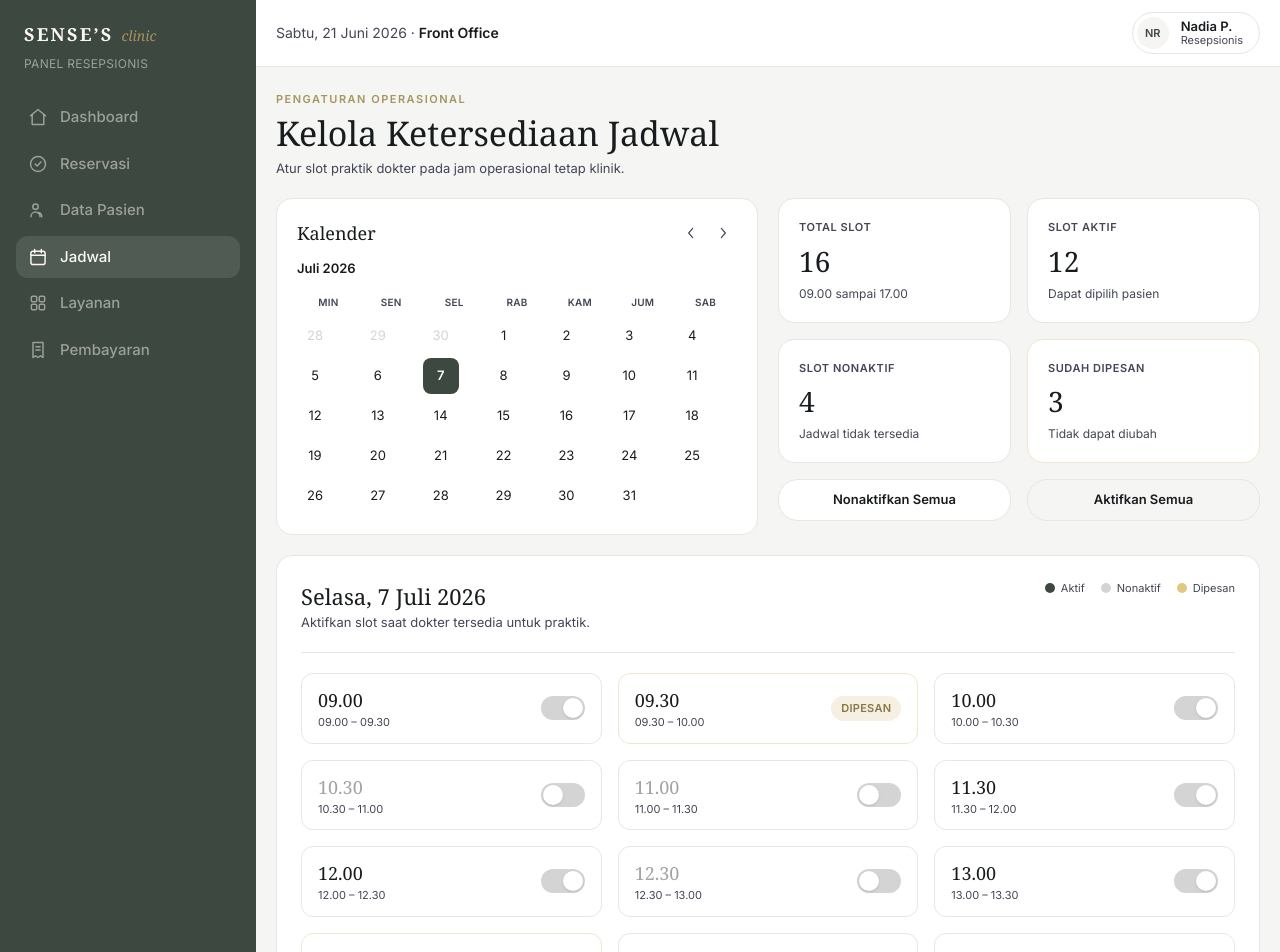
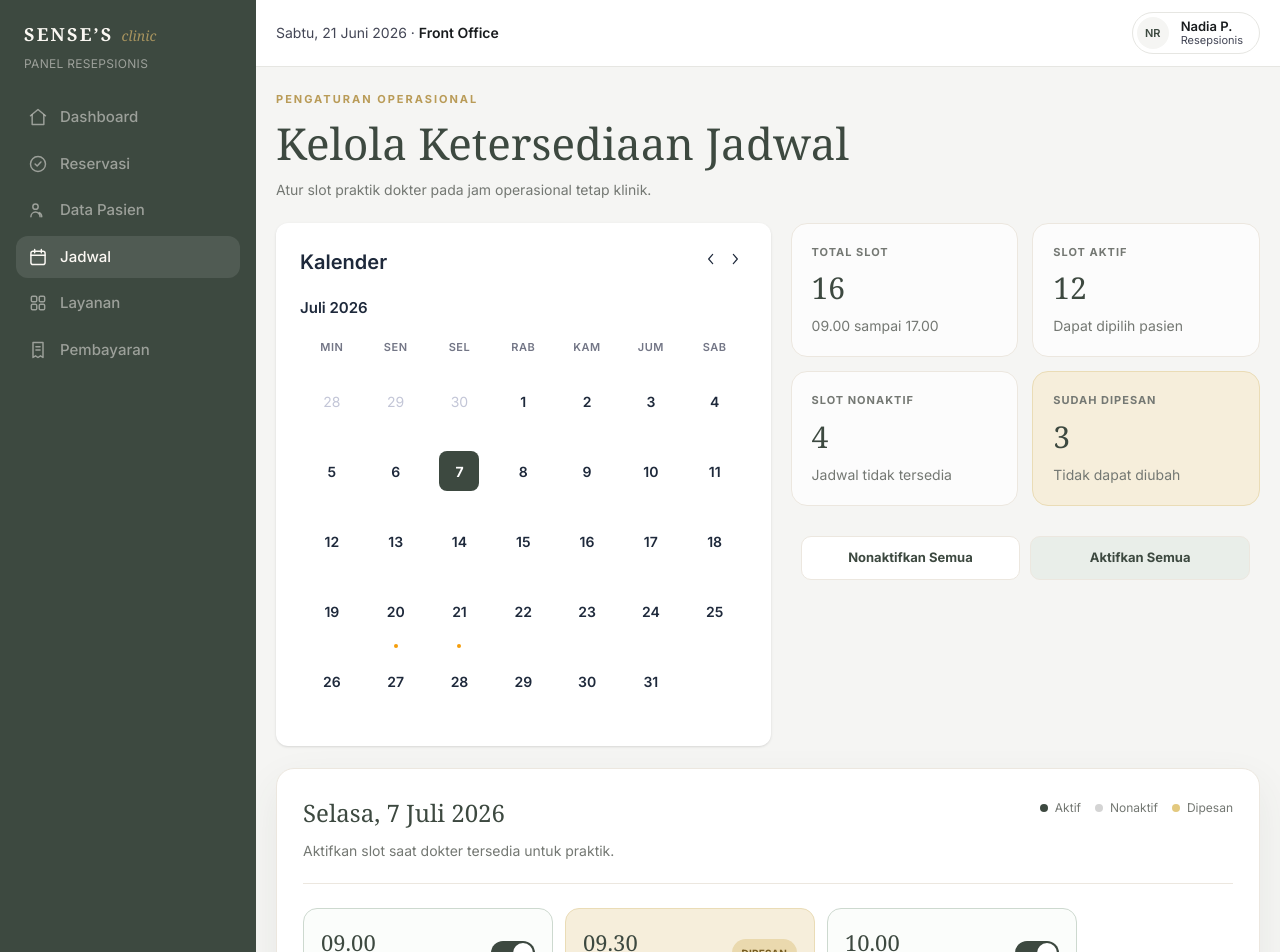
Before and after one commit to naycaaido/senses-app, a React (Vite) app in the folder frontend/: page /resepsionis/jadwal in a window 1280 px wide. Shown: the top 952 px of the page. Built offline with nearby package versions, Linux system fonts and the light colour scheme.

Commit message:
fix: recreate operational page

```diff
--- a/frontend/src/features/receptionist/pages/ReceptionistOperationalSchedulePage.jsx
+++ b/frontend/src/features/receptionist/pages/ReceptionistOperationalSchedulePage.jsx
@@ -1,225 +1,354 @@
-import { useState } from 'react'
-import { IconChevronLeft, IconChevronRight } from '../components/Icons.jsx'
-import { Button, Card, Chip } from '../components/ui.jsx'
-import { TIME_SLOTS, useStore } from '../data/store.jsx'
-import { cx } from '../utils/cx.js'
+import { useMemo, useState } from "react";
+import { IconChevronLeft, IconChevronRight } from "../components/Icons.jsx";
+import { TIME_SLOTS, useStore } from "../data/store.jsx";
+import { cx } from "../utils/cx.js";
 
-
-const WEEKDAYS = ['MIN', 'SEN', 'SEL', 'RAB', 'KAM', 'JUM', 'SAB']
+const WEEKDAYS = ["MIN", "SEN", "SEL", "RAB", "KAM", "JUM", "SAB"];
 const MONTHS_ID = [
-  'Januari', 'Februari', 'Maret', 'April', 'Mei', 'Juni',
-  'Juli', 'Agustus', 'September', 'Oktober', 'November', 'Desember',
-]
+  "Januari",
+  "Februari",
+  "Maret",
+  "April",
+  "Mei",
+  "Juni",
+  "Juli",
+  "Agustus",
+  "September",
+  "Oktober",
+  "November",
+  "Desember",
+];
 
 function endOf(slot) {
-  const [h, m] = slot.split('.').map(Number)
-  const total = h * 60 + m + 30
-  return `${String(Math.floor(total / 60)).padStart(2, '0')}.${String(total % 60).padStart(2, '0')}`
+  const [h, m] = slot.split(".").map(Number);
+  const total = h * 60 + m + 30;
+  return `${String(Math.floor(total / 60)).padStart(2, "0")}.${String(total % 60).padStart(2, "0")}`;
 }
 
 function Toggle({ checked, disabled, onChange, label }) {
   return (
     <button
-      role="switch"
+      role='switch'
       aria-checked={checked}
       aria-label={label}
       disabled={disabled}
       onClick={onChange}
-      className={cx('relative h-6 w-11 shrink-0 rounded-full bg-neutral-300 transition-colors disabled:cursor-not-allowed disabled:opacity-50', checked && 'bg-[#3d4940]')}
+      className={cx(
+        "relative h-6 w-11 shrink-0 rounded-full transition-colors disabled:cursor-not-allowed",
+        checked ? "bg-[#3d4940]" : "bg-[#d4d4d4]",
+        disabled && "opacity-50",
+      )}
     >
-      <span className={cx('absolute top-0.5 left-0.5 size-5 rounded-full bg-white shadow-sm transition-all', checked && 'left-[22px]')} />
+      <span
+        className={cx(
+          "absolute top-0.5 left-0.5 size-5 rounded-full bg-white shadow-sm transition-transform",
+          checked && "translate-x-5",
+        )}
+      />
     </button>
-  )
+  );
 }
 
-function MiniCalendar({ selected, onSelect }) {
-  const [cursor, setCursor] = useState(new Date(2026, 6, 1))
-  const year = cursor.getFullYear()
-  const month = cursor.getMonth()
-  const firstWeekday = new Date(year, month, 1).getDay()
-  const daysInMonth = new Date(year, month + 1, 0).getDate()
-  const daysInPrev = new Date(year, month, 0).getDate()
+export default function JadwalOperasional() {
+  const { schedule, toggleSlot, setAllSlots, resetSchedule, reservations } =
+    useStore();
+  const [cursor, setCursor] = useState(new Date(2026, 6, 1));
+  const [selectedDate, setSelectedDate] = useState(new Date(2026, 6, 7));
+  const [saved, setSaved] = useState(false);
 
-  const cells = []
-  for (let i = firstWeekday - 1; i >= 0; i--) cells.push({ day: daysInPrev - i, muted: true })
-  for (let d = 1; d <= daysInMonth; d++) cells.push({ day: d, muted: false })
+  const year = cursor.getFullYear();
+  const month = cursor.getMonth();
+  const firstWeekday = new Date(year, month, 1).getDay();
+  const daysInMonth = new Date(year, month + 1, 0).getDate();
+  const daysInPrev = new Date(year, month, 0).getDate();
+
+  const cells = useMemo(() => {
+    const result = [];
+    for (let i = firstWeekday - 1; i >= 0; i--)
+      result.push({ day: daysInPrev - i, muted: true });
+    for (let d = 1; d <= daysInMonth; d++)
+      result.push({ day: d, muted: false });
+    return result;
+  }, [firstWeekday, daysInPrev, daysInMonth]);
+
+  const bookingDates = useMemo(() => {
+    const dates = new Set();
+    reservations
+      .filter((r) => r.status !== "Dibatalkan")
+      .forEach((r) => {
+        const d = new Date(r.date + "T00:00:00");
+        if (d.getFullYear() === year && d.getMonth() === month)
+          dates.add(r.date);
+      });
+    return dates;
+  }, [reservations, year, month]);
+
+  const activeCount = TIME_SLOTS.filter((s) => schedule[s].active).length;
+  const inactiveCount = TIME_SLOTS.filter((s) => !schedule[s].active).length;
+  const bookedCount = TIME_SLOTS.filter((s) => schedule[s].booked).length;
+
+  const flash = () => {
+    setSaved(true);
+    setTimeout(() => setSaved(false), 2000);
+  };
 
   return (
-    <Card pad="md">
-      <div className="flex items-center justify-between">
-        <h2 className="font-serif text-lg text-[#191c1e]">Kalender</h2>
-        <div className="flex gap-1">
+    <div className='flex flex-col gap-[22px]'>
+      {/* ── Page Header ── */}
+      <div>
+        <p className='text-[11px] font-bold uppercase tracking-[2px] text-[#b99b57]'>
+          Pengaturan Operasional
+        </p>
+        <h1 className='mt-[8px] font-serif text-[44px] font-medium leading-tight text-[#3d4940]'>
+          Kelola Ketersediaan Jadwal
+        </h1>
+        <p className='mt-[8px] text-[14px] leading-[1.6] text-[#747873]'>
+          Atur slot praktik dokter pada jam operasional tetap klinik.
+        </p>
+      </div>
+
+      {/* ── Calendar + Stats Row ── */}
+      <div className='flex gap-5'>
+        {/* Calendar Widget */}
+        <div className='flex w-full w-full flex-col gap-5 rounded-[12px] bg-white p-6 shadow-[0_1px_3px_0_rgba(0,0,0,0.1),0_1px_2px_-1px_rgba(0,0,0,0.1)]'>
+          <div className='flex items-center justify-between'>
+            <p className='text-[20px] font-semibold text-[#1e293b]'>Kalender</p>
+            <div className='flex'>
               <button
                 onClick={() => setCursor(new Date(year, month - 1, 1))}
-            aria-label="Bulan sebelumnya"
-            className="rounded-lg p-1.5 text-[#434655] transition-colors hover:bg-[#f5f5f3]"
+                aria-label='Bulan sebelumnya'
+                className='rounded-[8px] p-[4px] pb-[10px] pt-[4px] text-[#1e293b] transition-colors hover:bg-[#f5f5f3]'
               >
                 <IconChevronLeft size={16} />
               </button>
               <button
                 onClick={() => setCursor(new Date(year, month + 1, 1))}
-            aria-label="Bulan berikutnya"
-            className="rounded-lg p-1.5 text-[#434655] transition-colors hover:bg-[#f5f5f3]"
+                aria-label='Bulan berikutnya'
+                className='rounded-[8px] p-[4px] pb-[10px] pt-[4px] text-[#1e293b] transition-colors hover:bg-[#f5f5f3]'
               >
                 <IconChevronRight size={16} />
               </button>
             </div>
           </div>
-      <p className="mt-3 text-[13px] font-semibold text-[#191c1e]">
+
+          <p className='text-[15px] font-semibold text-[#1e293b]'>
             {MONTHS_ID[month]} {year}
           </p>
-      <div className="mt-3 grid grid-cols-7 gap-y-1 text-center">
+
+          <div className='grid grid-cols-7'>
             {WEEKDAYS.map((d) => (
-          <span key={d} className="py-1 text-[10px] font-semibold tracking-[0.025em] text-[#434655]">
+              <span
+                key={d}
+                className='pb-[16px] text-center text-[11px] font-semibold uppercase tracking-[0.55px] text-[#737686]'
+              >
                 {d}
               </span>
             ))}
             {cells.map((cell, i) => {
+              const dateStr = cell.muted
+                ? ""
+                : `${year}-${String(month + 1).padStart(2, "0")}-${String(cell.day).padStart(2, "0")}`;
+              const hasBooking = dateStr && bookingDates.has(dateStr);
               const isSelected =
-            !cell.muted && selected.getDate() === cell.day && selected.getMonth() === month
+                !cell.muted &&
+                selectedDate.getDate() === cell.day &&
+                selectedDate.getMonth() === month &&
+                selectedDate.getFullYear() === year;
+
               return (
+                <div
+                  key={i}
+                  className='relative flex items-center justify-center pb-[20.5px] pt-[9.5px]'
+                >
                   <button
-              key={i}
                     disabled={cell.muted}
-              onClick={() => onSelect(new Date(year, month, cell.day))}
+                    onClick={() =>
+                      setSelectedDate(new Date(year, month, cell.day))
+                    }
                     className={cx(
-                'flex size-9 items-center justify-center rounded-lg text-[13px] text-[#191c1e] transition-colors hover:not-disabled:bg-[#f5f5f3]',
-                cell.muted && 'cursor-default text-neutral-300 hover:bg-transparent',
-                isSelected && 'bg-[#3d4940] font-semibold text-white hover:bg-[#3d4940]',
+                      "flex size-10 items-center justify-center text-[14px] transition-colors",
+                      cell.muted
+                        ? "cursor-default text-[#c3c6d7]"
+                        : isSelected
+                          ? "rounded-[8px] bg-[#3d4940] font-bold text-white"
+                          : "rounded-[8px] font-semibold text-[#1e293b] hover:bg-[#f5f5f3]",
                     )}
                   >
                     {cell.day}
                   </button>
-          )
+                  {hasBooking && !isSelected && !cell.muted && (
+                    <span className='absolute bottom-[4px] left-1/2 size-[4px] -translate-x-1/2 rounded-full bg-[#f59e0b]' />
+                  )}
+                </div>
+              );
             })}
           </div>
-    </Card>
-  )
-}
-
-function StatBox({ label, value, note, highlight }) {
-  return (
-    <Card pad="md" className={highlight ? 'border-[#f0e6cc] bg-[#faf5e8]' : undefined}>
-      <p className="text-[11px] font-semibold uppercase tracking-[0.05em] text-[#434655]">{label}</p>
-      <p className="mt-1 font-serif text-[28px] text-[#191c1e]">{value}</p>
-      <p className="mt-1 text-xs text-[#434655]">{note}</p>
-    </Card>
-  )
-}
-
-export default function JadwalOperasional() {
-  const { schedule, toggleSlot, setAllSlots, resetSchedule } = useStore()
-  const [selectedDate, setSelectedDate] = useState(new Date(2026, 6, 7))
-  const [saved, setSaved] = useState(false)
-
-  const activeCount = TIME_SLOTS.filter((s) => schedule[s].active).length
-  const inactiveCount = TIME_SLOTS.filter((s) => !schedule[s].active).length
-  const bookedCount = TIME_SLOTS.filter((s) => schedule[s].booked).length
-
-  const flash = () => {
-    setSaved(true)
-    setTimeout(() => setSaved(false), 2000)
-  }
-
-  return (
-    <div className="flex flex-col gap-5">
-      <div>
-        <p className="text-[11px] font-semibold uppercase tracking-[1.5px] text-[#a8945e]">Pengaturan Operasional</p>
-        <h1 className="font-serif text-[34px] text-[#191c1e]">Kelola Ketersediaan Jadwal</h1>
-        <p className="text-[13px] text-[#434655]">Atur slot praktik dokter pada jam operasional tetap klinik.</p>
         </div>
 
-      <div className="grid grid-cols-1 gap-5 xl:grid-cols-2">
-        <MiniCalendar selected={selectedDate} onSelect={setSelectedDate} />
+        {/* Stats + Actions */}
+        <div className='flex w-full flex-col gap-5'>
+          <div className='flex flex-wrap gap-[14px]'>
+            <div className='flex w-[calc(50%-7px)] flex-col gap-[5px] rounded-[16px] border border-[#ece7df] bg-[rgba(255,255,255,0.75)] p-5'>
+              <p className='text-[11px] font-bold uppercase tracking-[1px] text-[#747873]'>
+                Total Slot
+              </p>
+              <p className='font-serif text-[30px] text-[#3d4940]'>
+                {TIME_SLOTS.length}
+              </p>
+              <p className='text-[14px] text-[#747873]'>09.00 sampai 17.00</p>
+            </div>
+            <div className='flex w-[calc(50%-7px)] flex-col gap-[5px] rounded-[16px] border border-[#ece7df] bg-[rgba(255,255,255,0.75)] p-5'>
+              <p className='text-[11px] font-bold uppercase tracking-[1px] text-[#747873]'>
+                Slot Aktif
+              </p>
+              <p className='font-serif text-[30px] text-[#3d4940]'>
+                {activeCount}
+              </p>
+              <p className='text-[14px] text-[#747873]'>Dapat dipilih pasien</p>
+            </div>
+            <div className='flex w-[calc(50%-7px)] flex-col gap-[5px] rounded-[16px] border border-[#ece7df] bg-[rgba(255,255,255,0.75)] p-5'>
+              <p className='text-[11px] font-bold uppercase tracking-[1px] text-[#747873]'>
+                Slot Nonaktif
+              </p>
+              <p className='font-serif text-[30px] text-[#3d4940]'>
+                {inactiveCount}
+              </p>
+              <p className='text-[14px] text-[#747873]'>
+                Jadwal tidak tersedia
+              </p>
+            </div>
+            <div className='flex w-[calc(50%-7px)] flex-col gap-[5px] rounded-[16px] border border-[#eadcb6] bg-[#f6eedb] p-5'>
+              <p className='text-[11px] font-bold uppercase tracking-[1px] text-[#747873]'>
+                Sudah Dipesan
+              </p>
+              <p className='font-serif text-[30px] text-[#3d4940]'>
+                {bookedCount}
+              </p>
+              <p className='text-[14px] text-[#747873]'>Tidak dapat diubah</p>
+            </div>
+          </div>
 
-        <div className="flex flex-col gap-4">
-          <div className="grid grid-cols-2 gap-4">
-            <StatBox label="Total Slot" value={TIME_SLOTS.length} note="09.00 sampai 17.00" />
-            <StatBox label="Slot Aktif" value={activeCount} note="Dapat dipilih pasien" />
-            <StatBox label="Slot Nonaktif" value={inactiveCount} note="Jadwal tidak tersedia" />
-            <StatBox label="Sudah Dipesan" value={bookedCount} note="Tidak dapat diubah" highlight />
-          </div>
-          <div className="grid grid-cols-2 gap-4">
-            <Button variant="outline" onClick={() => setAllSlots(false)}>
+          <div className='flex gap-[10px] rounded-[10px] p-[10px]'>
+            <button
+              onClick={() => setAllSlots(false)}
+              className='flex h-11 flex-1 items-center justify-center rounded-[10px] border border-[#ece7df] bg-white px-[18px] text-[13px] font-bold text-[#3d4940] transition-colors hover:bg-[#f5f5f3]'
+            >
               Nonaktifkan Semua
-            </Button>
-            <Button variant="soft" onClick={() => setAllSlots(true)}>
+            </button>
+            <button
+              onClick={() => setAllSlots(true)}
+              className='flex h-11 flex-1 items-center justify-center rounded-[10px] border border-[#ece7df] bg-[#e9eee9] px-[18px] text-[13px] font-bold text-[#3d4940] transition-colors hover:brightness-95'
+            >
               Aktifkan Semua
-            </Button>
+            </button>
           </div>
         </div>
       </div>
 
-      <Card pad="lg">
-        <div className="flex flex-wrap items-start justify-between gap-3">
+      {/* ── Schedule Card ── */}
+      <div className='w-full rounded-[18px] border border-[#ece7df] bg-white p-[26px] shadow-[0_16px_40px_0_rgba(61,73,64,0.08)]'>
+        <div className='flex flex-wrap items-start justify-between gap-3 border-b border-[#ece7df] pb-[22px]'>
           <div>
-            <h2 className="font-serif text-[22px] text-[#191c1e]">
-              {selectedDate.toLocaleDateString('id-ID', {
-                weekday: 'long',
-                day: 'numeric',
-                month: 'long',
-                year: 'numeric',
+            <p className='font-serif text-[24px] font-medium text-[#3d4940]'>
+              {selectedDate.toLocaleDateString("id-ID", {
+                weekday: "long",
+                day: "numeric",
+                month: "long",
+                year: "numeric",
               })}
-            </h2>
-            <p className="text-[13px] text-[#434655]">Aktifkan slot saat dokter tersedia untuk praktik.</p>
+            </p>
+            <p className='mt-[9px] text-[14px] text-[#747873]'>
+              Aktifkan slot saat dokter tersedia untuk praktik.
+            </p>
           </div>
-          <div className="flex gap-4 text-[11px] text-[#434655]">
-            {[
-              ['bg-[#3d4940]', 'Aktif'],
-              ['bg-neutral-300', 'Nonaktif'],
-              ['bg-[#e3c97f]', 'Dipesan'],
-            ].map(([dot, label]) => (
-              <span key={label} className="flex items-center gap-1.5">
-                <span className={cx('size-2.5 rounded-full', dot)} />
-                {label}
+          <div className='flex items-center gap-[14px] pt-[4px]'>
+            <span className='flex items-center gap-[7px] text-[12px] text-[#747873]'>
+              <span className='size-[8px] rounded-full bg-[#3d4940]' />
+              Aktif
             </span>
-            ))}
+            <span className='flex items-center gap-[7px] text-[12px] text-[#747873]'>
+              <span className='size-[8px] rounded-full bg-[#d4d4d4]' />
+              Nonaktif
+            </span>
+            <span className='flex items-center gap-[7px] text-[12px] text-[#747873]'>
+              <span className='size-[8px] rounded-full bg-[#e3c97f]' />
+              Dipesan
+            </span>
           </div>
         </div>
 
-        <div className="mt-5 grid grid-cols-1 gap-4 border-t border-[#e6e6e2] pt-5 sm:grid-cols-2 lg:grid-cols-3">
+        <div className='flex flex-wrap gap-3 py-6'>
           {TIME_SLOTS.map((slot) => {
-            const { active, booked } = schedule[slot]
+            const { active, booked } = schedule[slot];
             return (
               <div
                 key={slot}
                 className={cx(
-                  'flex items-center justify-between rounded-xl border border-[#e6e6e2] bg-white px-4 py-3',
-                  booked && 'border-[#f0e6cc] bg-[#faf5e8]',
-                  !booked && !active && 'bg-[#f5f5f3]',
+                  "flex w-[250px] min-h-[86px] items-center justify-between rounded-[14px] border p-[17px]",
+                  booked
+                    ? "border-[#eadcb6] bg-[#f6eedb]"
+                    : active
+                      ? "border-[#cdd9cf] bg-[#fbfdfb]"
+                      : "border-[#ece7df] bg-[#f5f3ef]",
                 )}
               >
-                <div>
-                  <p className={cx('font-serif text-lg text-[#191c1e]', !active && !booked && 'text-[#a3a3a3]')}>
+                <div className='flex flex-col gap-[5px]'>
+                  <p
+                    className={cx(
+                      "font-serif text-[22px]",
+                      active || booked ? "text-[#3d4940]" : "text-[#a3a3a3]",
+                    )}
+                  >
                     {slot}
                   </p>
-                  <p className="text-[11px] text-[#434655]">
+                  <p className='text-[11px] text-[#747873]'>
                     {slot} – {endOf(slot)}
                   </p>
                 </div>
                 {booked ? (
-                  <Chip tone="gold">DIPESAN</Chip>
+                  <span className='flex min-h-[28px] items-center justify-center rounded-full bg-[#ead9ae] px-[10px] text-[10px] font-bold tracking-[0.2px] text-[#765d21]'>
+                    DIPESAN
+                  </span>
                 ) : (
-                  <Toggle checked={active} label={`Slot ${slot}`} onChange={() => toggleSlot(slot)} />
+                  <Toggle
+                    checked={active}
+                    label={`Slot ${slot}`}
+                    onChange={() => toggleSlot(slot)}
+                  />
                 )}
               </div>
-            )
+            );
           })}
         </div>
 
-        <p className="mt-5 rounded-xl bg-[#faf5e8] px-4 py-3 text-xs text-[#8a7745]">
-          <span className="font-semibold">Catatan:</span> Slot yang sudah dipesan tidak dapat
-          dinonaktifkan. Batalkan atau jadwalkan ulang reservasi terkait terlebih dahulu.
-        </p>
+        <div className='rounded-[12px] bg-[#f6eedb] px-4 py-[15px] text-[12px] leading-[1.6] text-[#6c5a2e]'>
+          <span className='font-bold'>Catatan:</span> Slot yang sudah dipesan
+          tidak dapat dinonaktifkan. Batalkan atau jadwalkan ulang reservasi
+          terkait terlebih dahulu.
+        </div>
 
-        <div className="mt-5 flex items-center justify-end gap-3 border-t border-[#e6e6e2] pt-5">
-          {saved && <span className="text-xs font-medium text-emerald-600">Jadwal disimpan.</span>}
-          <Button variant="outline" onClick={resetSchedule}>
+        <div className='h-[22px]' />
+
+        <div className='flex items-center justify-end gap-[10px] border-t border-[#ece7df] pt-5'>
+          {saved && (
+            <span className='text-[13px] font-medium text-emerald-600'>
+              Jadwal disimpan.
+            </span>
+          )}
+          <button
+            onClick={resetSchedule}
+            className='flex h-11 items-center justify-center rounded-[999px] border border-[#ece7df] bg-white px-[18px] text-[13px] font-bold text-[#3d4940] transition-colors hover:bg-[#f5f5f3]'
+          >
             Batalkan Perubahan
-          </Button>
-          <Button onClick={flash}>Simpan Jadwal</Button>
+          </button>
+          <button
+            onClick={flash}
+            className='flex h-11 items-center justify-center rounded-[999px] bg-[#3d4940] px-[18px] text-[13px] font-bold text-white transition-colors hover:bg-[#333d35]'
+          >
+            Simpan Jadwal
+          </button>
         </div>
-      </Card>
       </div>
-  )
+    </div>
+  );
 }
```
Lines whose indentation alone changed are shown as unchanged.
